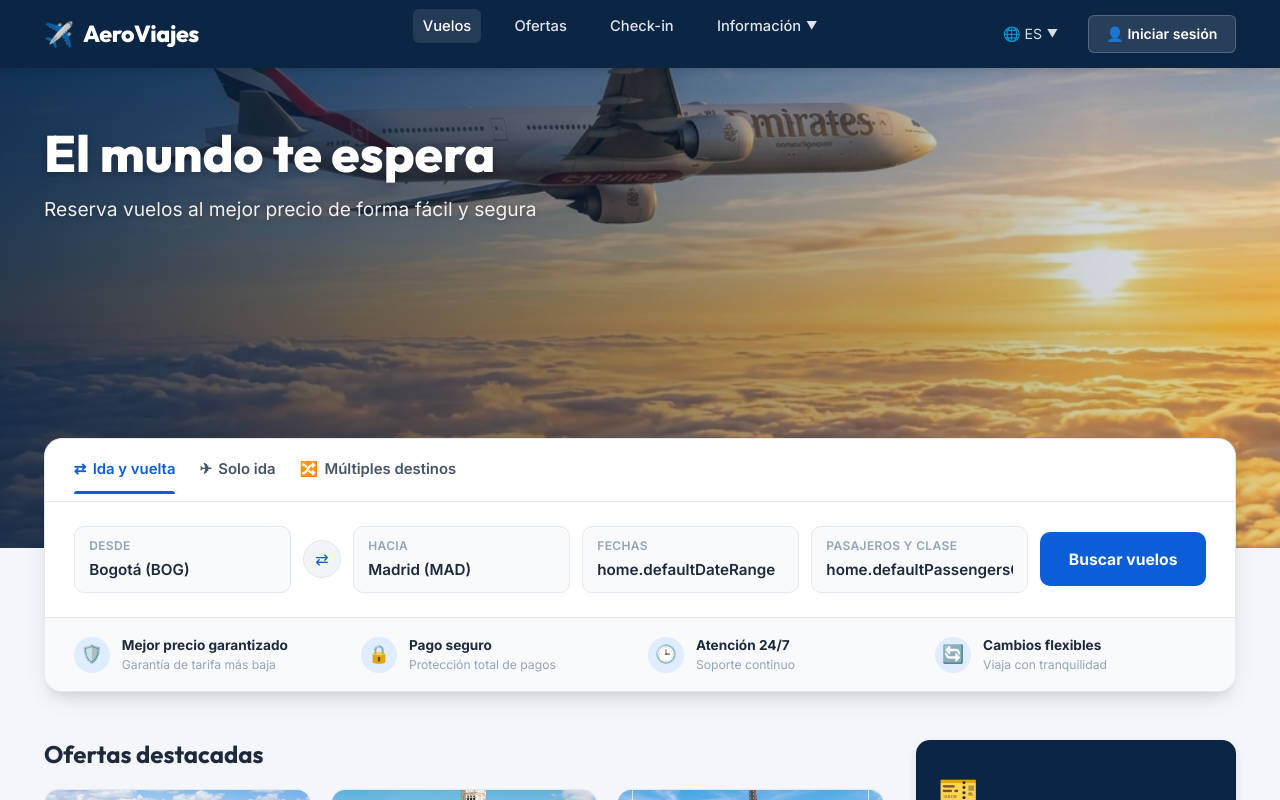
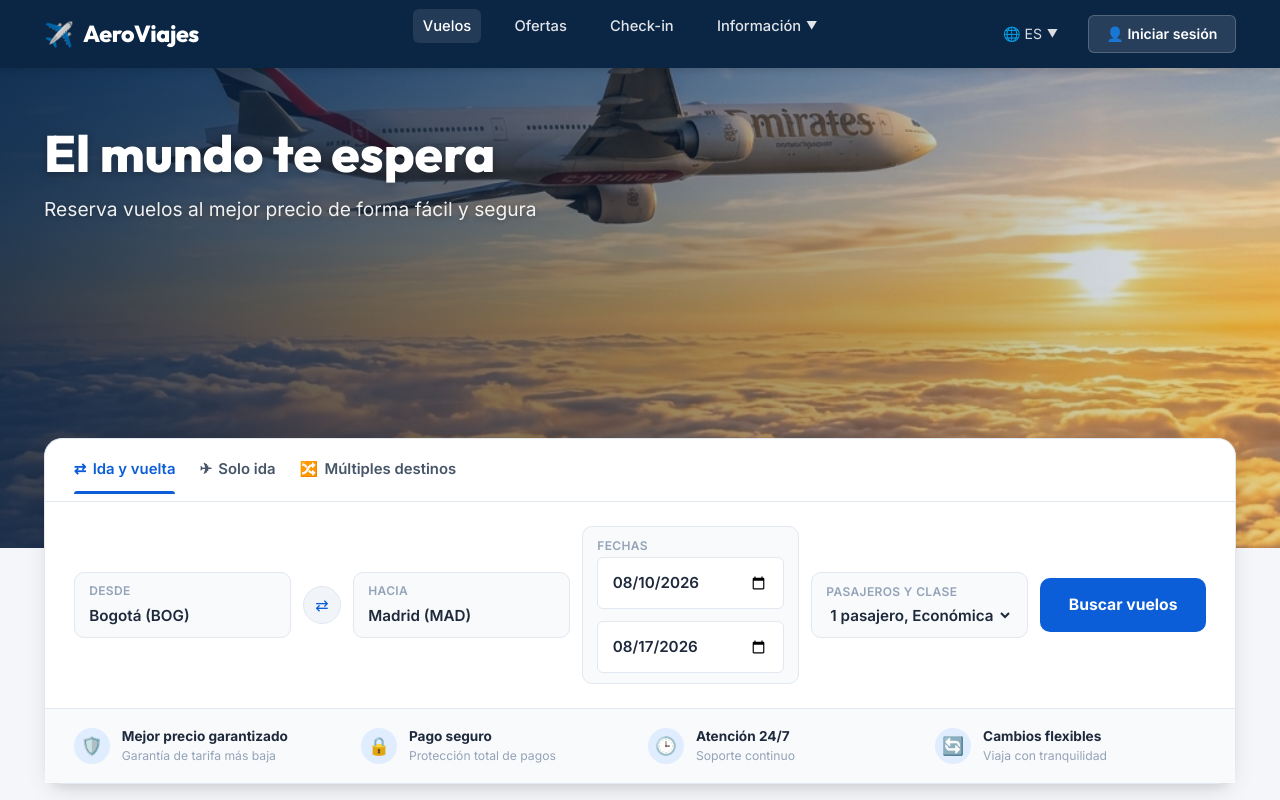
Before and after one commit to KamiloVelasquez/aerolinea-app, a React (Vite) app in the folder frontend/: page / in a window 1280 px wide. Shown: the top 800 px of the page. Built offline with nearby package versions, Linux system fonts and the light colour scheme; no server answers; the HTML template or start-up script is replaced by a standard one.

Commit message:
feat: implement date selection and passenger options in Home page

```diff
--- a/frontend/src/contexts/LanguageContext.jsx
+++ b/frontend/src/contexts/LanguageContext.jsx
@@ -31,6 +31,8 @@
       origin: 'Desde',
       destination: 'Hacia',
       dates: 'Fechas',
+      departureDate: 'Ida',
+      returnDate: 'Vuelta',
       passengersAndClass: 'Pasajeros y clase',
       searchFlights: 'Buscar vuelos',
       bestPriceGuarantee: 'Mejor precio garantizado',
@@ -51,6 +53,12 @@
       reserving: 'Reservando...',
       reserve: 'Reservar',
       reservationSimulated: 'Reserva simulada enviada.',
+      defaultDateRange: '15 jun – 22 jun',
+      defaultPassengersClass: '1 pasajero, Económica',
+      passengers2Economy: '2 pasajeros, Económica',
+      passengers1Business: '1 pasajero, Ejecutiva',
+      passengers2Business: '2 pasajeros, Ejecutiva',
+      close: 'Cerrar',
       badgeTitleBestPrice: 'Mejor precio garantizado',
       badgeBodyBestPrice: 'Si encuentras la misma ruta más barata, te ayudamos a ajustarla.',
       badgeSubBestPrice: 'Garantía de tarifa más baja',
@@ -298,6 +306,8 @@
       origin: 'From',
       destination: 'To',
       dates: 'Dates',
+      departureDate: 'Depart',
+      returnDate: 'Return',
       passengersAndClass: 'Passengers & class',
       searchFlights: 'Search flights',
       bestPriceGuarantee: 'Best price guaranteed',
@@ -317,6 +327,12 @@
       standardFare: 'Standard Fare',
       reserve: 'Book now',
       reservationSimulated: 'Simulated booking sent.',
+      defaultDateRange: 'Jun 15 – Jun 22',
+      defaultPassengersClass: '1 passenger, Economy',
+      passengers2Economy: '2 passengers, Economy',
+      passengers1Business: '1 passenger, Business',
+      passengers2Business: '2 passengers, Business',
+      close: 'Close',
       rightPanelRegisterHeading: 'Sign up and get exclusive offers',
       rightPanelRegisterDescription: 'Be the first to find out about promotions and amazing destinations.',
       rightPanelButtonCreateAccount: 'Create account',
--- a/frontend/src/index.css
+++ b/frontend/src/index.css
@@ -244,7 +244,7 @@
   border-radius: var(--radius-xl);
   box-shadow: var(--shadow-lg);
   border: 1px solid var(--border-light);
-  overflow: hidden;
+  overflow: visible;
 }
 
 .search-tabs {
@@ -317,6 +317,7 @@
   margin-bottom: 0.15rem;
 }
 
+
 .input-box input, .input-box select {
   width: 100%;
   border: none;
@@ -326,6 +327,18 @@
   font-weight: 600;
   color: var(--text-dark);
   outline: none;
+}
+
+.input-box input[type="date"] {
+  background-color: #ffffff;
+  border: 1px solid var(--border-light);
+  border-radius: var(--radius-sm);
+  padding: 0.85rem 0.9rem;
+}
+
+.input-box input[type="date"]:focus {
+  border-color: var(--primary-blue);
+  box-shadow: 0 0 0 3px rgba(11, 94, 215, 0.12);
 }
 
 .btn-swap {
--- a/frontend/src/pages/Home.jsx
+++ b/frontend/src/pages/Home.jsx
@@ -18,15 +18,22 @@
 
   const [origenSearch, setOrigenSearch] = useState('Bogotá (BOG)');
   const [destinoSearch, setDestinoSearch] = useState('Madrid (MAD)');
-  const [fechaSearch, setFechaSearch] = useState('');
-  const [pasajeros, setPasajeros] = useState('');
+  const [fechaIda, setFechaIda] = useState(() => {
+    const today = new Date();
+    return today.toISOString().slice(0, 10);
+  });
+  const [fechaVuelta, setFechaVuelta] = useState(() => {
+    const tomorrow = new Date();
+    tomorrow.setDate(tomorrow.getDate() + 7);
+    return tomorrow.toISOString().slice(0, 10);
+  });
+  const [pasajeros, setPasajeros] = useState(t('home.defaultPassengersClass'));
   const [tabActive, setTabActive] = useState('roundtrip');
   const [activeDot, setActiveDot] = useState(0);
 
   const navigate = useNavigate();
 
   useEffect(() => {
-    setFechaSearch(t('home.defaultDateRange'));
     setPasajeros(t('home.defaultPassengersClass'));
   }, [lang]);
 
@@ -181,20 +188,44 @@
 
             <div className="input-box">
               <label>{t('home.dates')}</label>
-              <input
-                type="text"
-                value={fechaSearch}
-                onChange={(e) => setFechaSearch(e.target.value)}
-              />
+              <div style={{ display: 'grid', gap: '0.75rem' }}>
+                <input
+                  type="date"
+                  className="form-input"
+                  value={fechaIda}
+                  onChange={(e) => setFechaIda(e.target.value)}
+                  min={new Date().toISOString().slice(0, 10)}
+                />
+                <input
+                  type="date"
+                  className="form-input"
+                  value={fechaVuelta}
+                  onChange={(e) => setFechaVuelta(e.target.value)}
+                  min={fechaIda}
+                />
+              </div>
             </div>
 
             <div className="input-box">
               <label>{t('home.passengersAndClass')}</label>
-              <input
-                type="text"
+              <select
+                className="form-input"
                 value={pasajeros}
                 onChange={(e) => setPasajeros(e.target.value)}
-              />
+              >
+                <option value={t('home.defaultPassengersClass')}>
+                  {t('home.defaultPassengersClass')}
+                </option>
+                <option value={t('home.passengers2Economy')}>
+                  {t('home.passengers2Economy')}
+                </option>
+                <option value={t('home.passengers1Business')}>
+                  {t('home.passengers1Business')}
+                </option>
+                <option value={t('home.passengers2Business')}>
+                  {t('home.passengers2Business')}
+                </option>
+              </select>
             </div>
 
             <button className="btn-search" type="submit">
```
